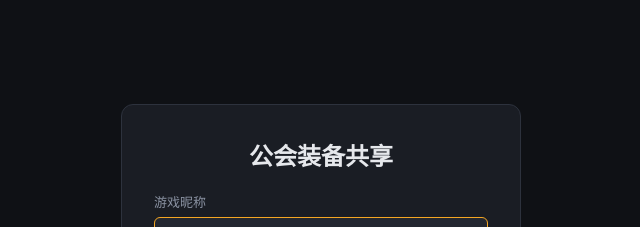
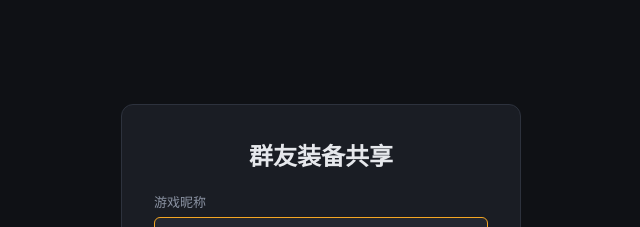
Before and after one commit to immortalbo/d2-loot-share, a React (Vite) app: page / in a window 1280 px wide. Shown: the top 227 px of the page, without its empty margins (319-959 px from the left). Built offline with nearby package versions, Linux system fonts and the light colour scheme.

Commit message:
tweak: 文案改为「群友装备共享」

```diff
--- a/index.html
+++ b/index.html
@@ -3,7 +3,7 @@
   <head>
     <meta charset="UTF-8" />
     <meta name="viewport" content="width=device-width, initial-scale=1.0" />
-    <title>装备共享 - 公会开荒</title>
+    <title>群友装备共享</title>
     <link rel="icon" type="image/svg+xml" href="/favicon.svg" />
   </head>
   <body>
--- a/src/client/App.tsx
+++ b/src/client/App.tsx
@@ -178,7 +178,7 @@ export function App() {
     <div className="app">
       <div className="header">
         <h1>
-          公会装备共享
+          群友装备共享
           {isAdmin && <span className="admin-badge">ADMIN</span>}
         </h1>
         <div className="user">
--- a/src/client/components/Login.tsx
+++ b/src/client/components/Login.tsx
@@ -32,7 +32,7 @@ export function Login({ onLogin }: { onLogin: (nickname: string) => void }) {
 
   return (
     <div className="login">
-      <h2>公会装备共享</h2>
+      <h2>群友装备共享</h2>
       <form onSubmit={submit}>
         <div className="field">
           <label>游戏昵称</label>
```
